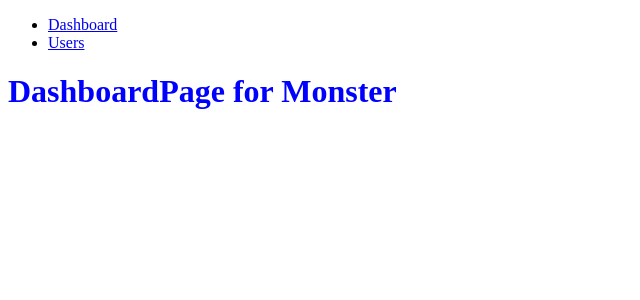
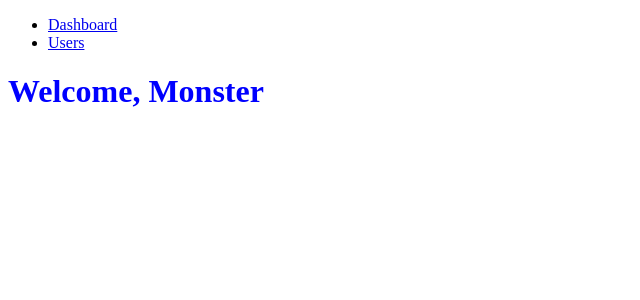
Before and after one commit to mattegan111/single-page-application-for-monster, a React (Create React App) app: page / in a window 1280 px wide. Shown: the top 300 px of the page, without its empty margins (0-640 px from the left). Built offline with nearby package versions, Linux system fonts and the light colour scheme.

Commit message:
Change Dashboard message to fit brief

```diff
--- a/src/DashboardPage.js
+++ b/src/DashboardPage.js
@@ -4,7 +4,7 @@ function DashboardPage(props) {
 
     return (
         <div>
-            <h1>DashboardPage for {loggedUser}</h1>
+            <h1>Welcome, {loggedUser}</h1>
         </div>
     );
 }
```
